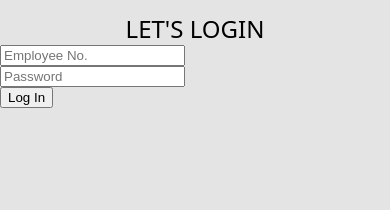
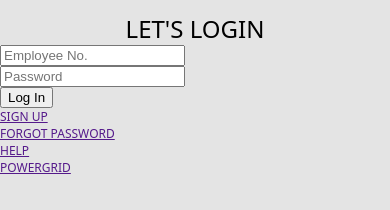
Before and after one commit to pk65112/digitalss, a website: page www/index.html in a window 390 px wide. Shown: the part 554-764 px from the top of the page. Drawn offline with Linux system fonts and the light colour scheme; some packages are replaced by stand-ins of ours.

Commit message:
25.03.2023

```diff
--- a/www/css/index.css
+++ b/www/css/index.css
@@ -1,24 +1,5 @@
-/*
- * Licensed to the Apache Software Foundation (ASF) under one
- * or more contributor license agreements.  See the NOTICE file
- * distributed with this work for additional information
- * regarding copyright ownership.  The ASF licenses this file
- * to you under the Apache License, Version 2.0 (the
- * "License"); you may not use this file except in compliance
- * with the License.  You may obtain a copy of the License at
- *
- * http://www.apache.org/licenses/LICENSE-2.0
- *
- * Unless required by applicable law or agreed to in writing,
- * software distributed under the License is distributed on an
- * "AS IS" BASIS, WITHOUT WARRANTIES OR CONDITIONS OF ANY
- * KIND, either express or implied.  See the License for the
- * specific language governing permissions and limitations
- * under the License.
- */
-* {
-    -webkit-tap-highlight-color: rgba(0,0,0,0); /* make transparent link selection, adjust last value opacity 0 to 1.0 */
-}
+
+
 
 body {
     -webkit-touch-callout: none;                /* prevent callout to copy image, etc when tap to hold */
--- a/www/index.html
+++ b/www/index.html
@@ -40,10 +40,16 @@
         </section>
         <footer>
             <div>
-
+                <a href="">Sign Up</a>
             </div>
             <div>
-
+                 <a href="">Forgot Password</a>
+            </div>
+            <div>
+                 <a href="">Help</a>
+            </div>
+            <div>
+                 <a href=""> powergrid</a>
             </div>
 
         </footer>
```
